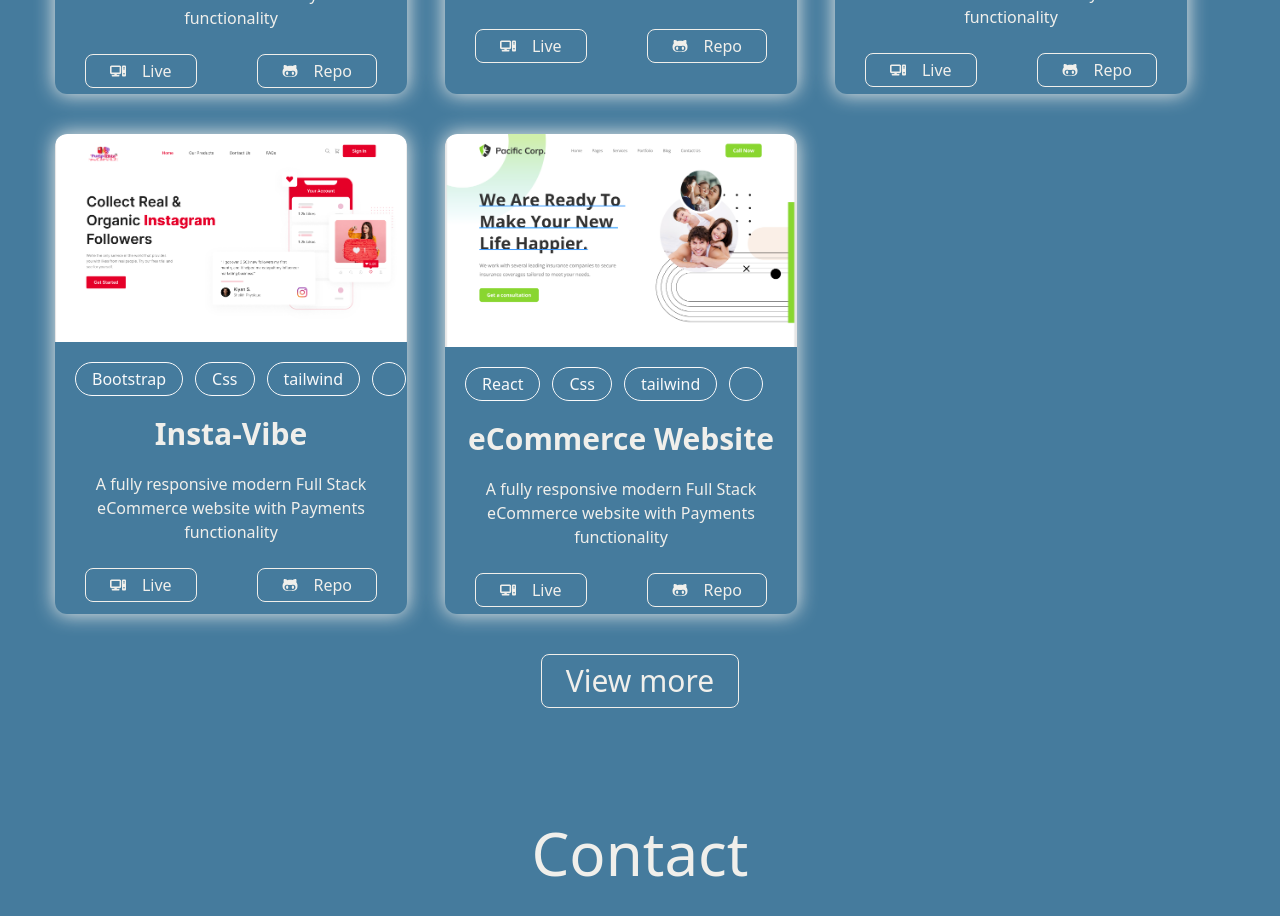
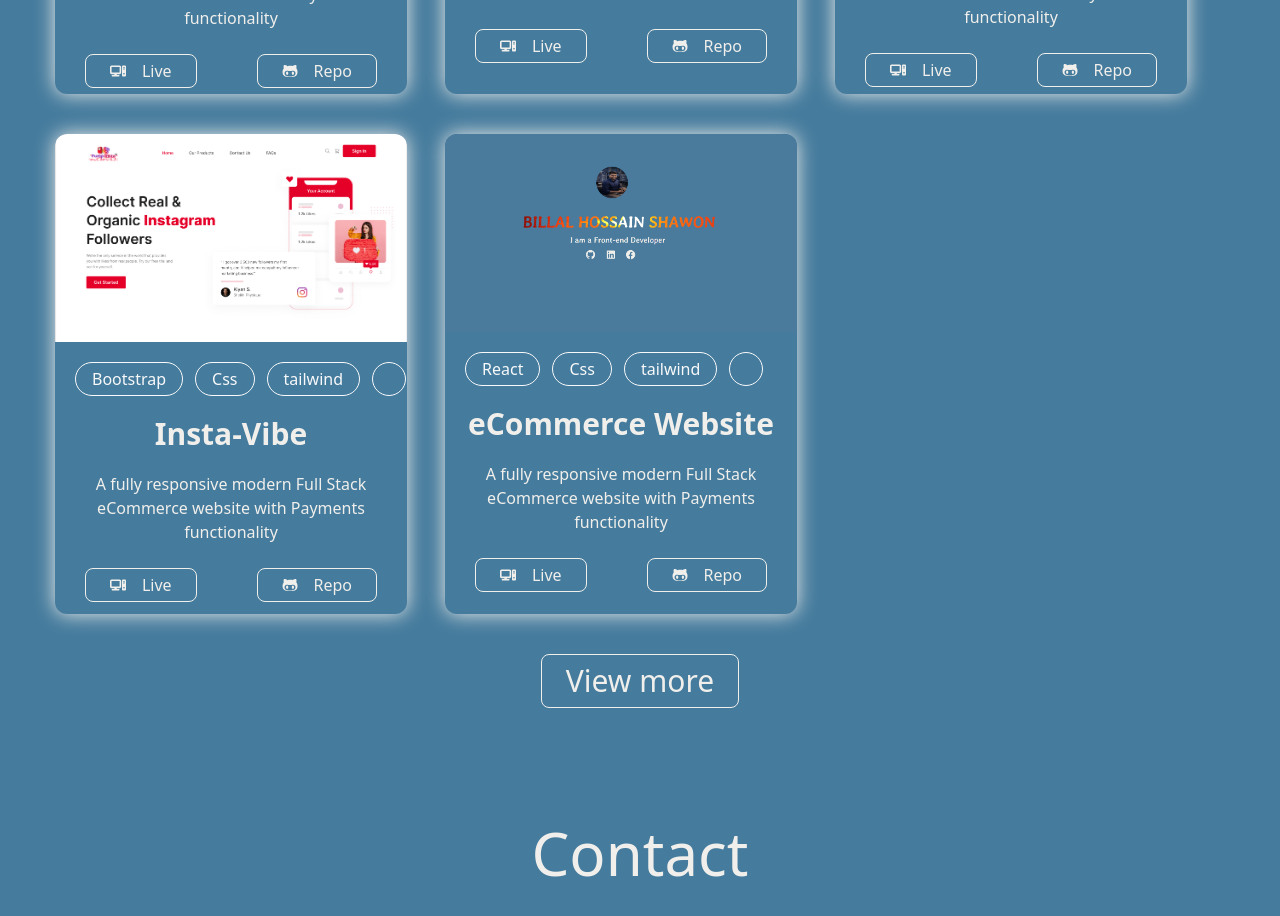
Before and after one commit to Shawon-1998/portfolio-project, a React (Vite) app in the folder my-project/: page / in a window 1280 px wide. Shown: the part 3400-4316 px from the top of the page. Built offline with nearby package versions, Linux system fonts and the light colour scheme; a web font is replaced by a local one.

Commit message:
added image

```diff
--- a/my-project/src/Components/Project.jsx
+++ b/my-project/src/Components/Project.jsx
@@ -6,6 +6,7 @@ import img1 from '../assets/ecommerce .png'
 import img2 from '../assets/insta.png'
 import img3 from '../assets/corporate.png'
 import img4 from '../assets/restaurant.png'
+import img5 from '../assets/portfolio.png'
 import Btn from './Btn'
 
 const Project = () => {
@@ -32,6 +33,7 @@ const Project = () => {
                   item3='tailwind'
                   item4=''
                   item5=''
+                  link1='https://corporate-layout-design-with-react.vercel.app/'
                   link2='https://github.com/Shawon-1998/CorporateLayout-design-with-react.git'
                   projectName='Corporate Website'
                   description='A fully responsive modern landing page website with cool features'
@@ -59,7 +61,7 @@ const Project = () => {
                   description='A fully responsive modern Full Stack eCommerce website with Payments functionality'
                />
                <ProjectCardSec
-                  ImgSrc={img3}
+                  ImgSrc={img5}
                   item1='React'
                   item2='Css'
                   item3='tailwind'
```
Also changed, not shown: my-project/src/assets/portfolio.png (added).
